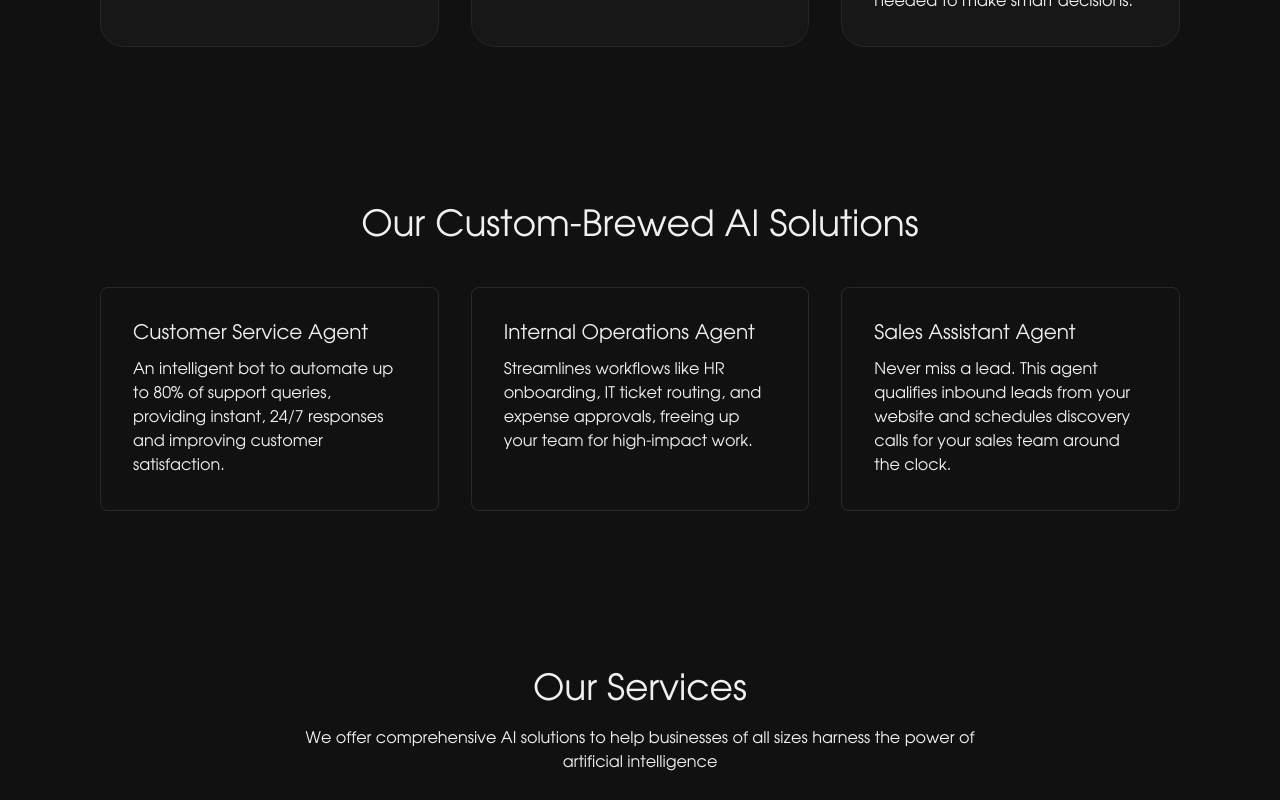
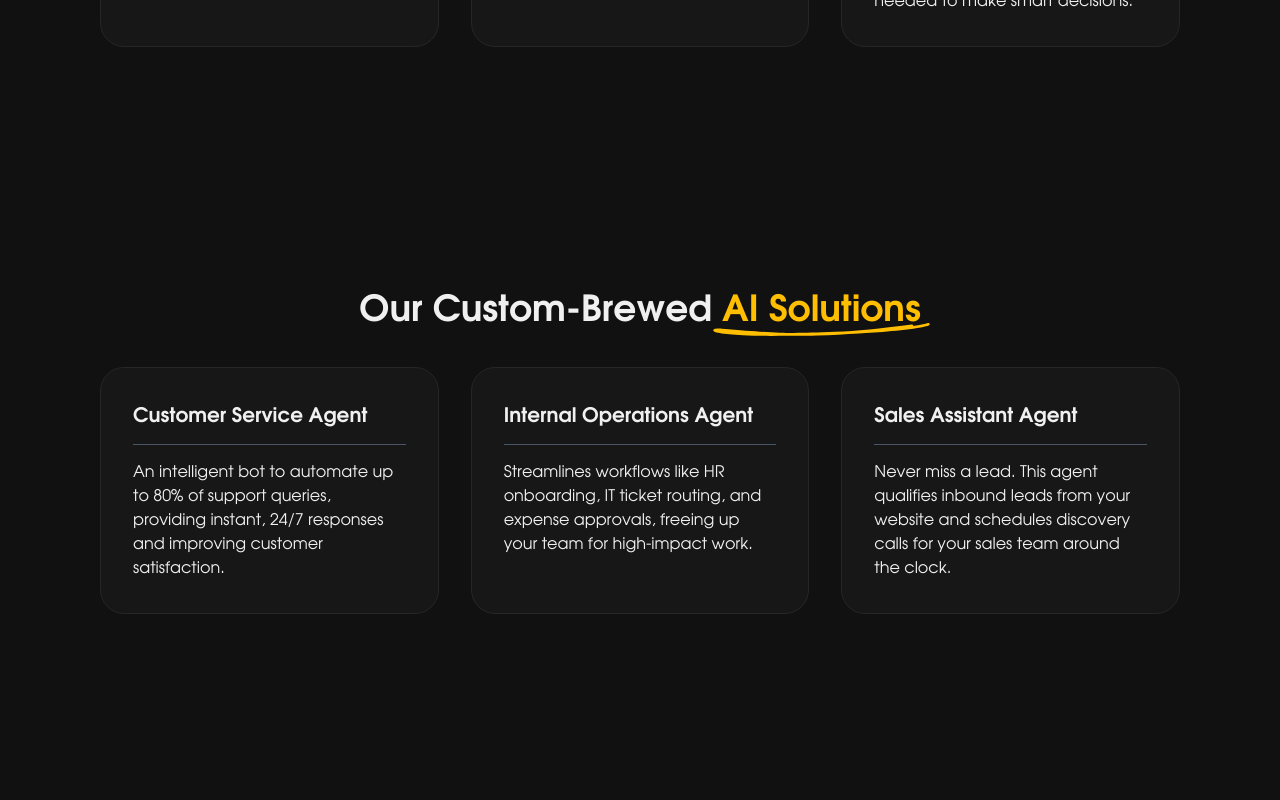
Before and after one commit to 0xayushM/brew-my-agent-2, a Next.js app: page / in a window 1280 px wide. Shown: the part 1140-1940 px from the top of the page. Built offline with nearby package versions, Linux system fonts and the light colour scheme.

Commit message:
solutions section done

```diff
--- a/src/components/Solutions.tsx
+++ b/src/components/Solutions.tsx
@@ -1,7 +1,10 @@
+import SpotlightCard from "./ui/spotlightCard";
+
 const SolutionCard = ({ title, description }: { title: string, description: string }) => {
   return (
-    <div className="bg-bgLight p-8 rounded-lg border border-white/10 transition-transform hover:-translate-y-2.5 hover:shadow-2xl">
-      <h3 className="font-heading text-xl text-primaryAccent mb-2.5">{title}</h3>
+    <div className="bg-bgLight rounded-lg transition-transform">
+      <h3 className="avalon-bold text-xl text-primaryAccent mb-2.5">{title}</h3>
+      <hr className="my-4 border-gray-600" />
       <p className="text-textMedium">{description}</p>
     </div>
   );
@@ -24,16 +27,17 @@ const Solutions = () => {
   ];
 
   return (
-    <section id="solutions" className="py-20 bg-bgLight">
+    <section id="solutions" className="py-40 bg-bgLight">
       <div className="container mx-auto max-w-7xl px-5">
-        <h2 className="font-heading text-4xl text-center mb-10">Our Custom-Brewed AI Solutions</h2>
+        <h2 className="avalon-bold text-4xl text-center mb-10">Our Custom-Brewed <span className="dual-underline primary-accent">AI Solutions</span></h2>
         <div className="grid grid-cols-1 md:grid-cols-2 lg:grid-cols-3 gap-8">
           {solutions.map((solution, index) => (
-            <SolutionCard
-              key={index}
-              title={solution.title}
-              description={solution.description}
-            />
+            <SpotlightCard key={index} className="custom-spotlight-card">
+              <SolutionCard
+                title={solution.title}
+                description={solution.description}
+              />
+            </SpotlightCard>
           ))}
         </div>
       </div>
```
